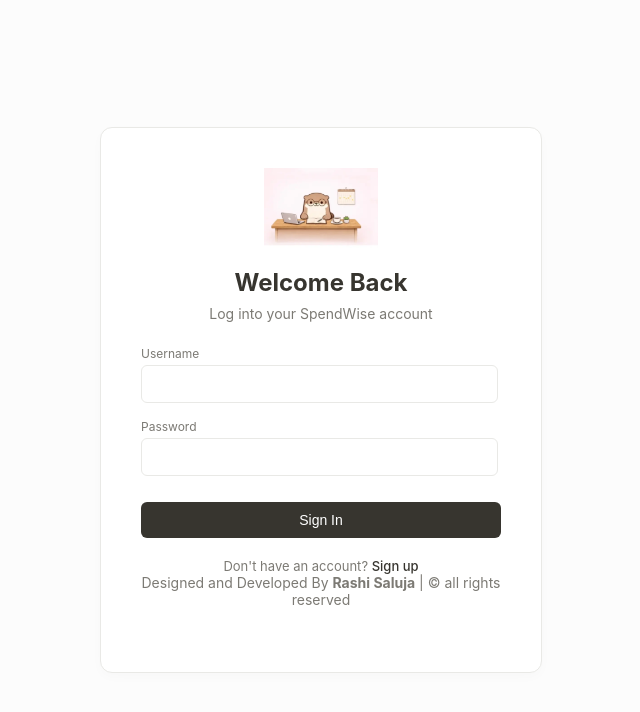
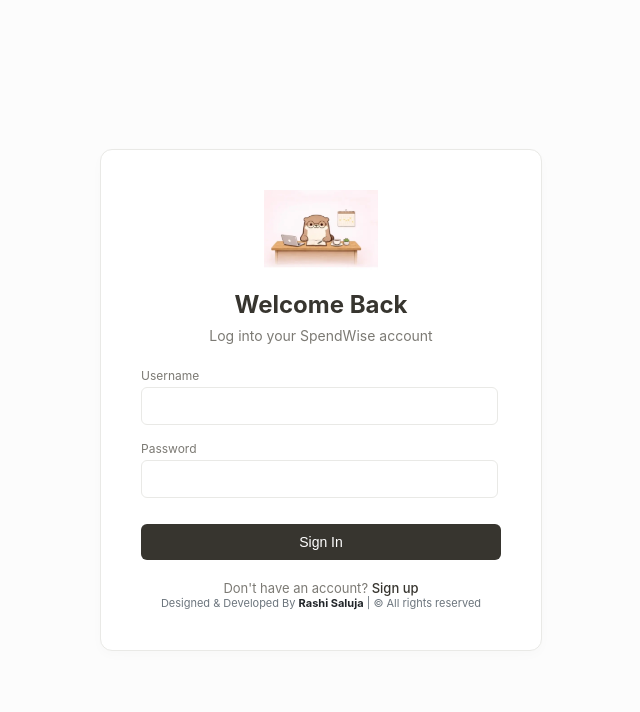
Before and after one commit to rashisaluja19/SpendWise, a Django app: page /login/ in a window 1280 px wide. Shown: the top 712 px of the page, without its empty margins (319-959 px from the left). Run offline with Django 5.2, Linux system fonts and the light colour scheme.

Commit message:
Optimize footer text width for tight login container

```diff
--- a/tracker/templates/tracker/login.html
+++ b/tracker/templates/tracker/login.html
@@ -78,9 +78,9 @@
             Don't have an account? <a href="{% url 'signup' %}">Sign up</a>
         </div>
         <!-- 🏷️ Original Copyright Footer Component Integrated Safely -->
-        <div class="footer-copyright row border-top border-2 border-dark p-3 mt-5 text-center">
-            <p class="small text-muted text-nowrap m-0">
-                Designed and Developed By <strong class="text-dark">Rashi Saluja</strong> | &copy; all rights reserved
+        <div class="footer-copyright border-top border-dark pt-3 mt-4 text-center">
+            <p style="font-size: 11px; color: #6c757d; margin: 0; white-space: nowrap;">
+                Designed & Developed By <strong style="color: #212529;">Rashi Saluja</strong> | &copy; All rights reserved
             </p>
         </div>
     </div>
```
